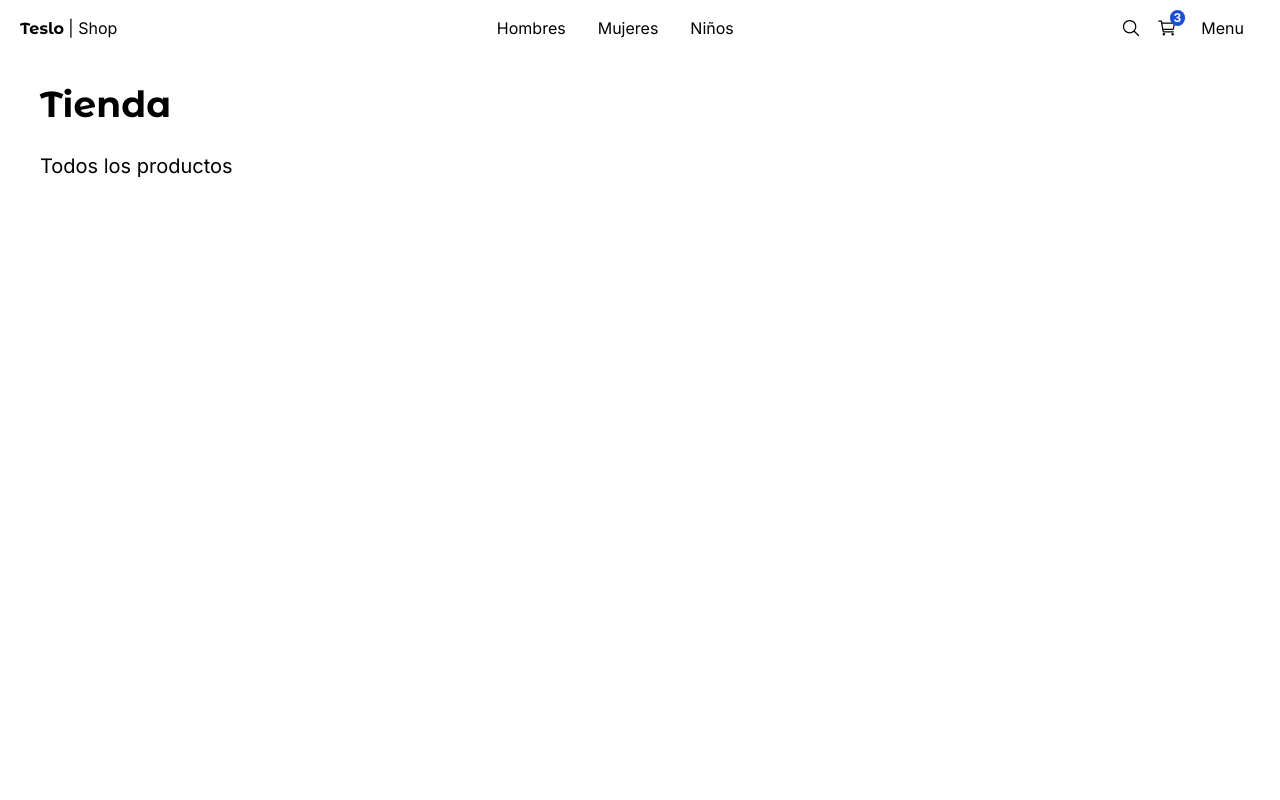
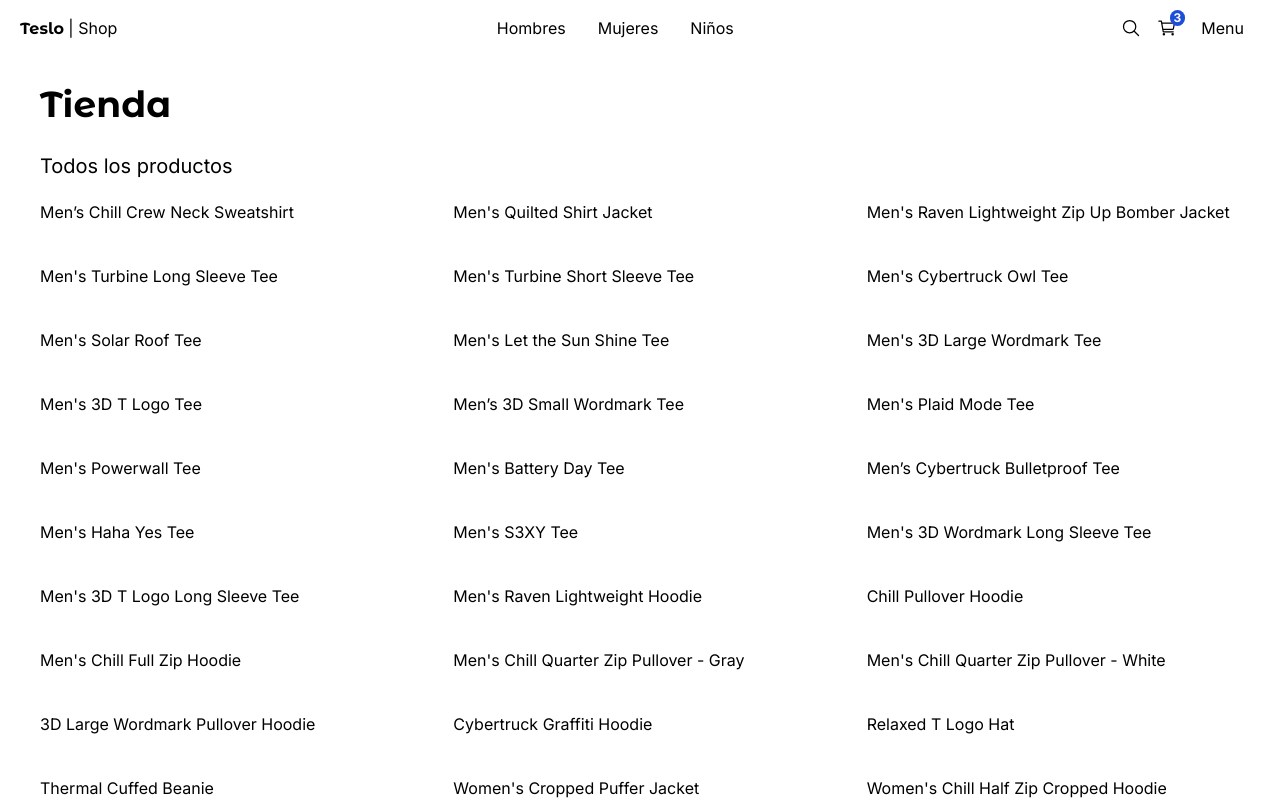
Before and after one commit to LRegalado1996/teslo-shop, a Next.js app: page / in a window 1280 px wide. Shown: the top 800 px of the page. Built offline with nearby package versions, Linux system fonts and the light colour scheme.

Commit message:
clase 196

```diff
--- a/src/app/(shop)/page.tsx
+++ b/src/app/(shop)/page.tsx
@@ -1,9 +1,14 @@
-import { Title } from "@/components";
+import { ProductGrid, Title } from "@/components";
+import { initialData } from "@/seed/seed";
+
+const products = initialData.products;
 
 export default function ShopPage() {
   return (
     <>
       <Title title="Tienda" subtitle="Todos los productos" />
+
+      <ProductGrid products={products} />
     </>
   );
 }
--- a/src/components/index.ts
+++ b/src/components/index.ts
@@ -1,3 +1,4 @@
 export { PageNotFound } from "./ui/not-found/PageNotFound";
+export { ProductGrid } from "./products/products-grid/ProductGrid";
 export { Title } from "./ui/title/Title";
 export { TopMenu } from "./ui/top-menu/Top-menu";
--- /dev/null
+++ b/src/components/products/products-grid/ProductGrid.tsx
@@ -0,0 +1,16 @@
+import { Product } from "@/interfaces";
+import React from "react";
+
+interface Props {
+  products: Product[];
+}
+
+export const ProductGrid = ({ products }: Props) => {
+  return (
+    <div className="grid grid-cols-2 sm:grid-cols-3 gap-10 mb-10">
+      {products.map((product) => (
+        <span key={product.slug}>{product.title}</span>
+      ))}
+    </div>
+  );
+};
--- /dev/null
+++ b/src/interfaces/index.ts
@@ -0,0 +1 @@
+export * from "./products.interface";
```
Also changed, not shown: src/interfaces/products.interface.ts (added, +16 -0 lines).
